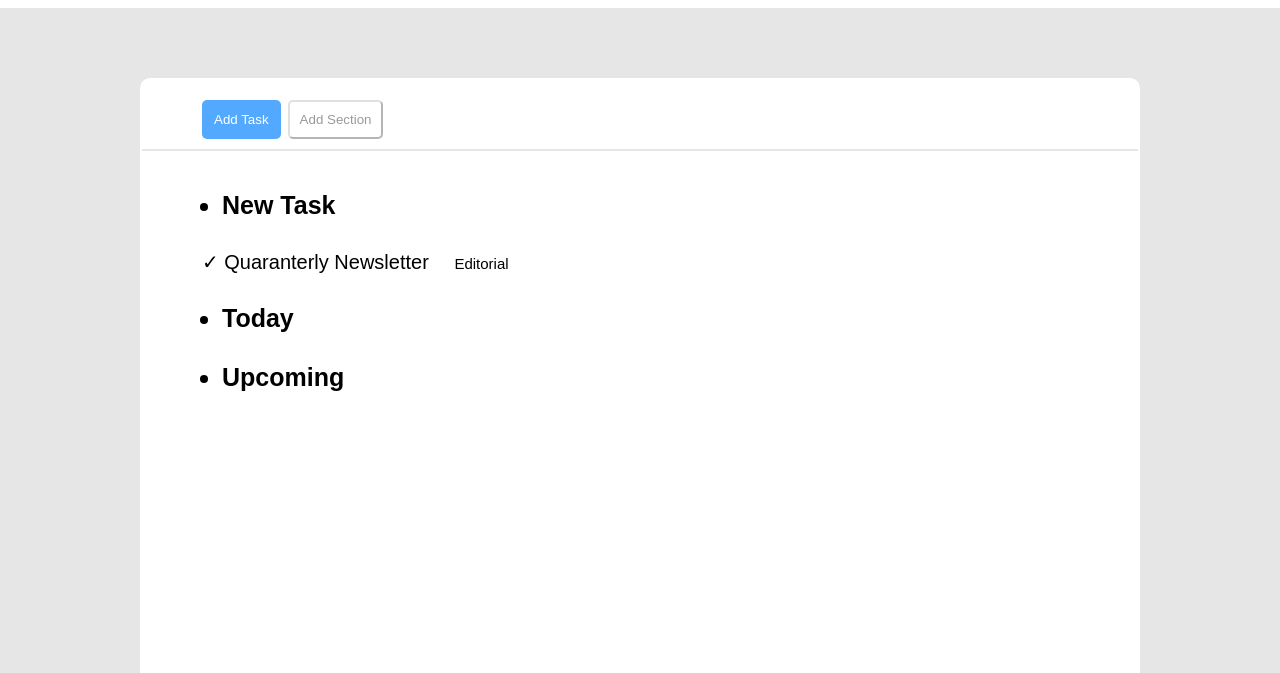
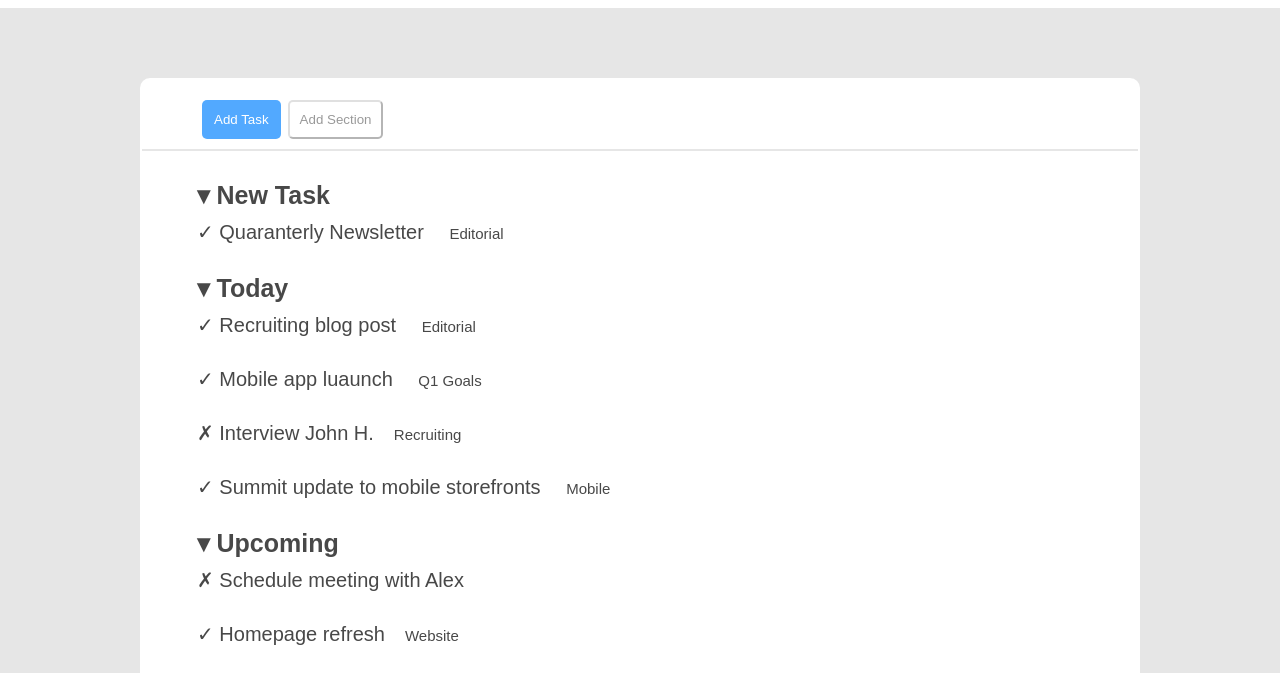
Before and after one commit to LorenzoNicoletti02/html-css-toboolist, a plain HTML site: page index.html in a window 1280 px wide. Shown: the part 122-795 px from the top of the page. Drawn offline with Linux system fonts and the light colour scheme.

Commit message:
Completamento lista

```diff
--- a/css/style.css
+++ b/css/style.css
@@ -38,7 +38,7 @@ body {
 /* square */
 .square {
     width: 1000px;
-    height: 700px;
+    height: 800px;
     border: 2px solid;
     border-radius: 10px;
     background-color: #ffffff;
@@ -81,21 +81,27 @@ body {
 }
 /* /divider */
 
+/* list */
 .list {
-    margin: 40px 0px 0px 80px;
+    color: #484848;
+    margin-left: 55px;
     font-family: Arial, Helvetica, sans-serif;
     list-style: none;
     font-size: 25px;
 }
+/* /list */
 
+/* list-2 */
 .list-2 {
     list-style: none;
-    margin-left: -20px;
     font-size: 20px;
+    margin-top: -20px;
 }
+/* list-2 */
 
-.blue {
+/* little-buttons */
+.little-buttons {
     margin-left: 20px;
     font-size: 15px;
-
 }
+/* little-buttons */
--- a/index.html
+++ b/index.html
@@ -31,22 +31,29 @@
         <!-- /linea di divisione -->
 
         <!-- list -->
-        <section class="list">
-            <ul>
-                <li><strong>New Task</strong></li>
+        <section>
+            <ul class="list">
+                <li><strong> &blacktriangledown; New Task</strong></li>
                 <ul class="list-2">
                     <li>
                         <span>&check; Quaranterly Newsletter</span>
-                        <span class="blue">Editorial</span>
+                        <span class="little-buttons">Editorial</span>
                     </li>
                 </ul>
-                <li><strong>Today</strong></li>
+                <li><strong> &blacktriangledown; Today</strong></li>
                 <ul class="list-2">
-                    <li>
-
-                    </li>
+                    <li>&check; Recruiting blog post <span class="little-buttons">Editorial</span><br>
+                    <li>&check; Mobile app luaunch <span class="little-buttons">Q1 Goals</span><br></li>
+                    <li>&cross; Interview John H.<span class="little-buttons">Recruiting</span><br></li>
+                    <li>&check; Summit update to mobile storefronts <span class="little-buttons">Mobile</span><br></li>
                 </ul>
-                <li><strong>Upcoming</strong></li>
+                <li><strong> &blacktriangledown; Upcoming</strong></li>
+                    <ul class="list-2">
+                    <li>&cross; Schedule meeting with Alex<br></li>
+                    <li>&check; Homepage refresh<span class="little-buttons">Website</span><br></li>
+                    <li>&check; Onboard new Sales team members<span class="little-buttons">Sales</span><br></li>
+                    <li>&check; Review editorial calendar<span class="little-buttons">Editorial</span><br></li>
+                    </ul>
             </ul>
         </section>
         <!-- /list -->
```
